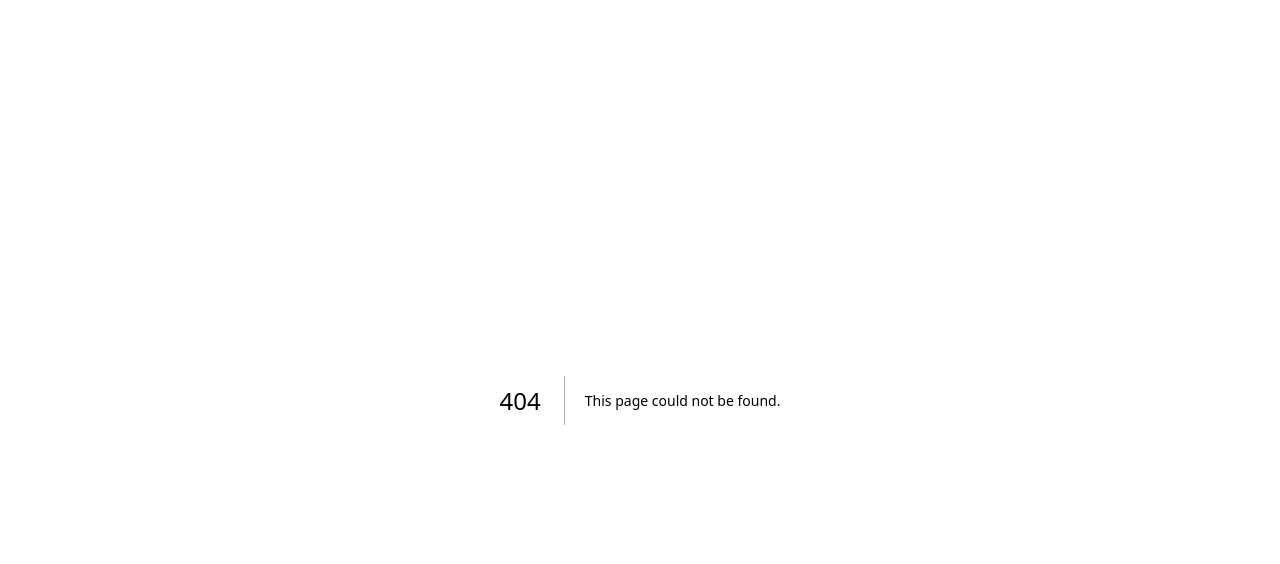
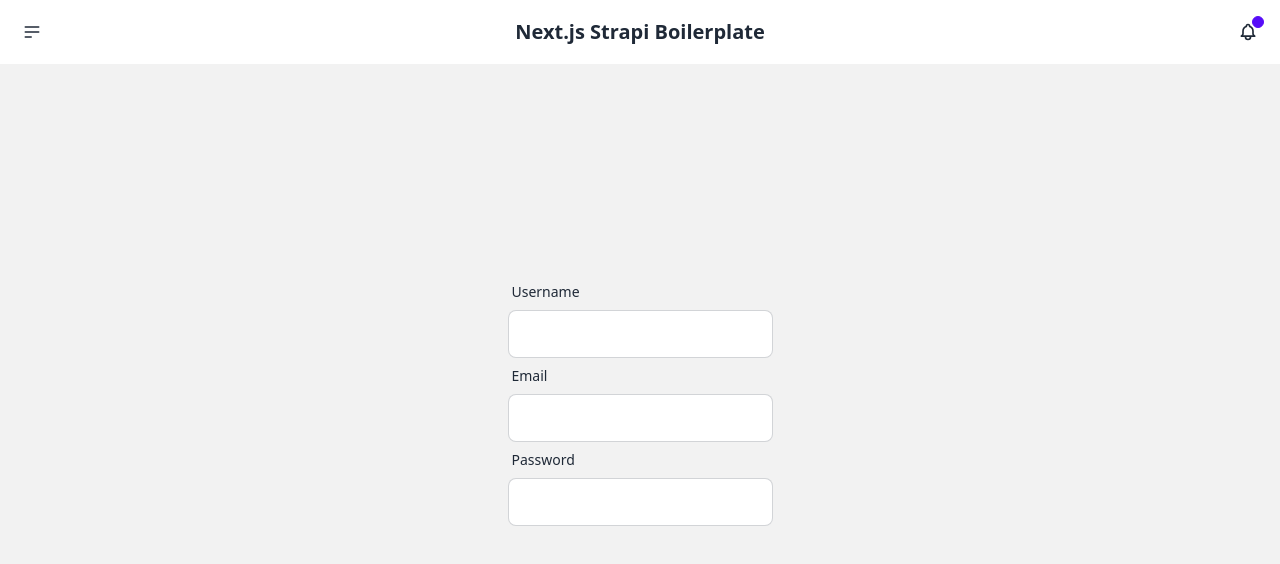
Before and after one commit to 1erich/nextjs-strapi-fullstack-boilerplate, a Next.js app in the folder app/: page /auth/register in a window 1280 px wide. Before the commit this address had no page. Shown: the top 564 px of the page. Built offline with nearby package versions, Linux system fonts and the light colour scheme.

Commit message:
adds some frontend components

```diff
--- /dev/null
+++ b/app/components/Navigation.tsx
@@ -0,0 +1,29 @@
+import Link from 'next/link'
+
+export default function Navigation() {
+    return (<>
+        <div className="navbar bg-base-100 absolute">
+            <div className="navbar-start">
+                <div className="dropdown">
+                    <label tabIndex={0} className="btn btn-ghost btn-circle">
+                        <svg xmlns="http://www.w3.org/2000/svg" className="h-5 w-5" fill="none" viewBox="0 0 24 24" stroke="currentColor"><path strokeLinecap="round" strokeLinejoin="round" strokeWidth="2" d="M4 6h16M4 12h16M4 18h7" /></svg>
+                    </label>
+                    <ul tabIndex={0} className="menu menu-compact dropdown-content mt-3 p-2 shadow bg-base-100 rounded-box w-52">
+                        <li><a>My Profile</a></li>
+                    </ul>
+                </div>
+            </div>
+            <div className="navbar-center">
+                <Link href="/"><span><a className="btn btn-ghost normal-case text-xl">Next.js Strapi Boilerplate</a></span></Link>
+            </div>
+            <div className="navbar-end">
+                <button className="btn btn-ghost btn-circle">
+                    <div className="indicator">
+                        <svg xmlns="http://www.w3.org/2000/svg" className="h-5 w-5" fill="none" viewBox="0 0 24 24" stroke="currentColor"><path strokeLinecap="round" strokeLinejoin="round" strokeWidth="2" d="M15 17h5l-1.405-1.405A2.032 2.032 0 0118 14.158V11a6.002 6.002 0 00-4-5.659V5a2 2 0 10-4 0v.341C7.67 6.165 6 8.388 6 11v3.159c0 .538-.214 1.055-.595 1.436L4 17h5m6 0v1a3 3 0 11-6 0v-1m6 0H9" /></svg>
+                        <span className="badge badge-xs badge-primary indicator-item"></span>
+                    </div>
+                </button>
+            </div>
+        </div>
+    </>)
+}
--- a/app/pages/_app.tsx
+++ b/app/pages/_app.tsx
@@ -1,6 +1,7 @@
 import '../styles/globals.css'
 import type { AppProps } from 'next/app'
 import Head from 'next/head'
+import Navigation from '../components/Navigation'
 
 export default function App({ Component, pageProps }: AppProps) {
   return <>
@@ -9,6 +10,7 @@
       <meta name="description" content="Generated by create next app" />
       <link rel="icon" href="/favicon.ico" />
     </Head>
+    <Navigation />
     <Component {...pageProps} />
   </>
 }
--- /dev/null
+++ b/app/pages/auth/login.tsx
@@ -0,0 +1,24 @@
+export default function Login() {
+    return (
+        <>
+            <div className="hero min-h-screen bg-base-200">
+                <div className="hero-content text-center">
+                    <div className="max-w-md">
+                        <div className="form-control w-full max-w-xs">
+                            <label className="label">
+                                <span className="label-text">Username or Email</span>
+                            </label>
+                            <input type="text" placeholder="" className="input input-bordered w-full max-w-xs" />
+                        </div>
+                        <div className="form-control w-full max-w-xs">
+                            <label className="label">
+                                <span className="label-text">Password</span>
+                            </label>
+                            <input type="password" placeholder="" className="input input-bordered w-full max-w-xs" />
+                        </div>
+                    </div>
+                </div>
+            </div>
+        </>
+    )
+}
--- /dev/null
+++ b/app/pages/auth/register.tsx
@@ -0,0 +1,30 @@
+export default function Register() {
+    return (
+        <>
+            <div className="hero min-h-screen bg-base-200">
+                <div className="hero-content text-center">
+                    <div className="w-full">
+                        <div className="form-control w-full">
+                            <label className="label">
+                                <span className="label-text">Username</span>
+                            </label>
+                            <input type="text" placeholder="" className="input input-bordered w-full" />
+                        </div>
+                        <div className="form-control w-full">
+                            <label className="label">
+                                <span className="label-text">Email</span>
+                            </label>
+                            <input type="text" placeholder="" className="input input-bordered w-full" />
+                        </div>
+                        <div className="form-control w-full">
+                            <label className="label">
+                                <span className="label-text">Password</span>
+                            </label>
+                            <input type="password" placeholder="" className="input input-bordered w-full" />
+                        </div>
+                    </div>
+                </div>
+            </div>
+        </>
+    )
+}
--- a/app/pages/index.tsx
+++ b/app/pages/index.tsx
@@ -1,7 +1,16 @@
+import Link from 'next/link';
+
 export default function Home() {
   return (
-    <h1 className="text-3xl font-bold underline">
-      Hello world!
-    </h1>
+    <div className="hero min-h-screen bg-base-200">
+      <div className="hero-content text-center">
+        <div className="max-w-md">
+          <h1 className="text-5xl font-bold">Hello there</h1>
+          <p className="py-6">Provident cupiditate voluptatem et in. Quaerat fugiat ut assumenda excepturi exercitationem quasi. In deleniti eaque aut repudiandae et a id nisi.</p>
+          <div ><Link href="auth/login"><button className="btn btn-primary">Login</button></Link></div>
+          <div className="m-3"><Link href="auth/register"><button className="btn btn-primary">Register</button></Link></div>
+        </div>
+      </div>
+    </div>
   )
 }
```
Also changed, not shown: app/components/Footer.tsx (added), app/components/Menu.tsx (added).
